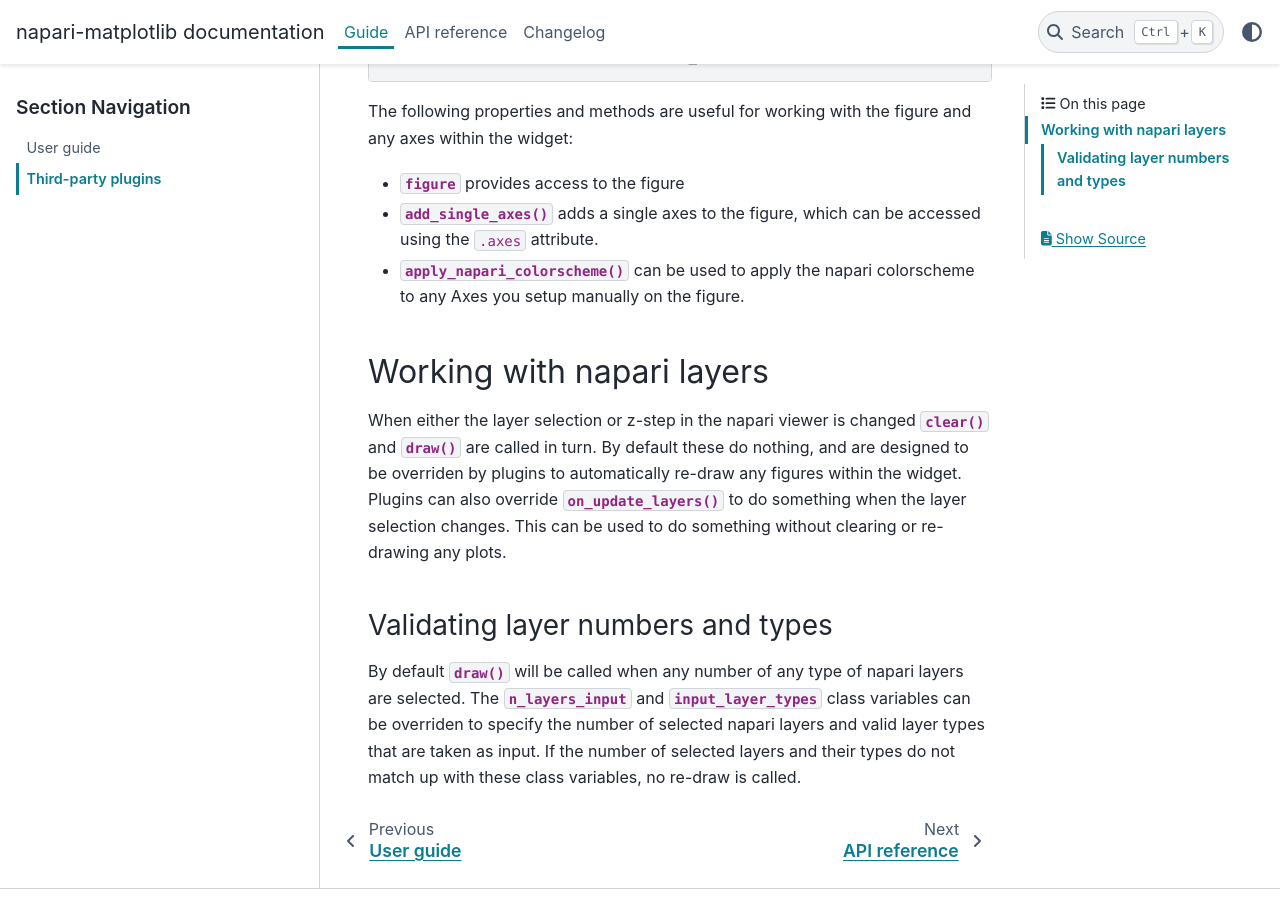
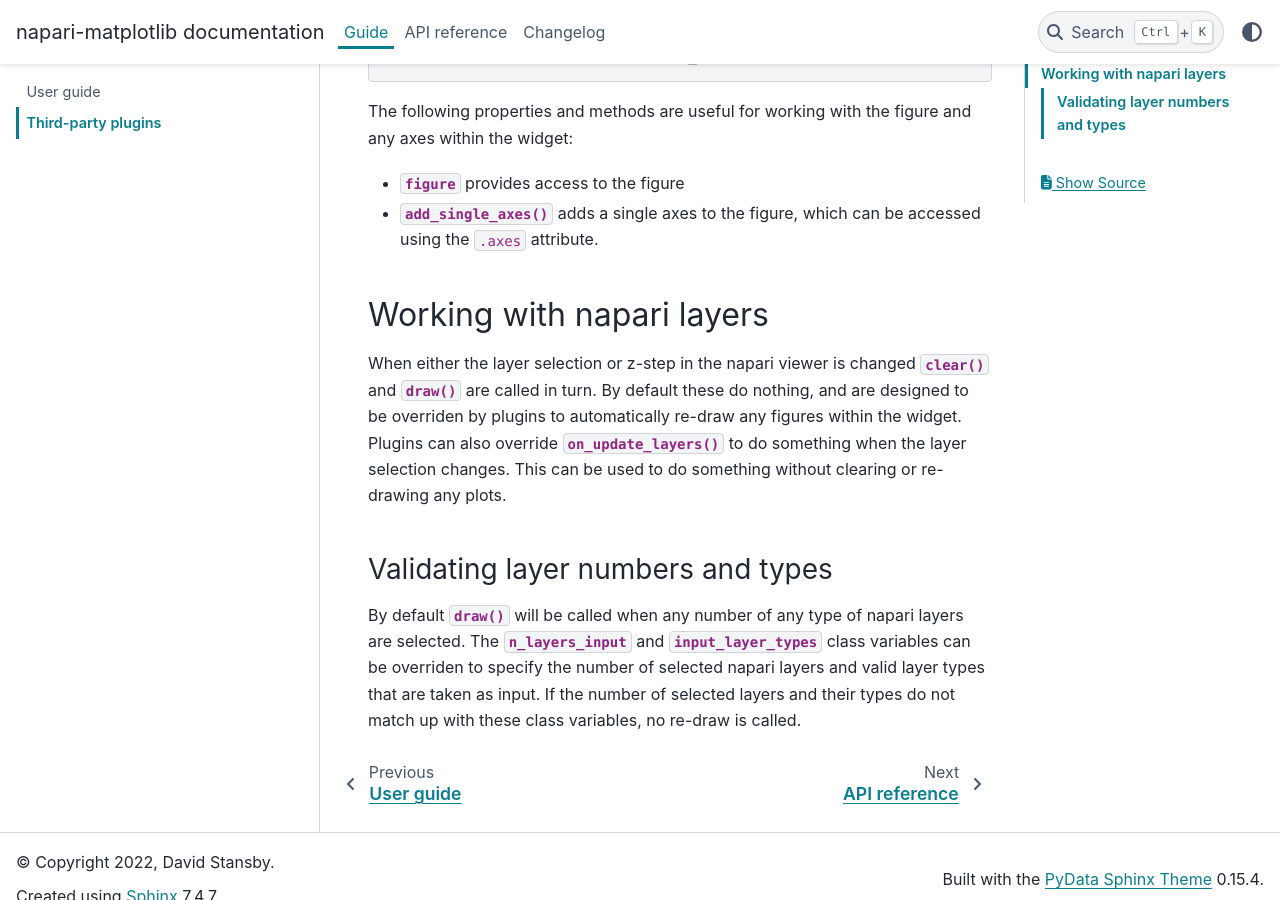
Before and after one commit to matplotlib/napari-matplotlib, a Sphinx documentation site: the page built from docs/guide/third_party.rst, in a window 1280 px wide and 900 px high, scrolled down 726 px. Built offline with Sphinx 7.4.7 and the PyData theme 0.15.4, drawn with Linux system fonts in a browser that asks for light colours.

Commit message:
Update third party docs

```diff
--- a/docs/guide/third_party.rst
+++ b/docs/guide/third_party.rst
@@ -32,7 +32,6 @@
 
 - `~.BaseNapariMPLWidget.figure` provides access to the figure
 - :meth:`~.BaseNapariMPLWidget.add_single_axes` adds a single axes to the figure, which can be accessed using the ``.axes`` attribute.
-- :meth:`~.BaseNapariMPLWidget.apply_napari_colorscheme` can be used to apply the napari colorscheme to any Axes you setup manually on the figure.
 
 Working with napari layers
 --------------------------
```
